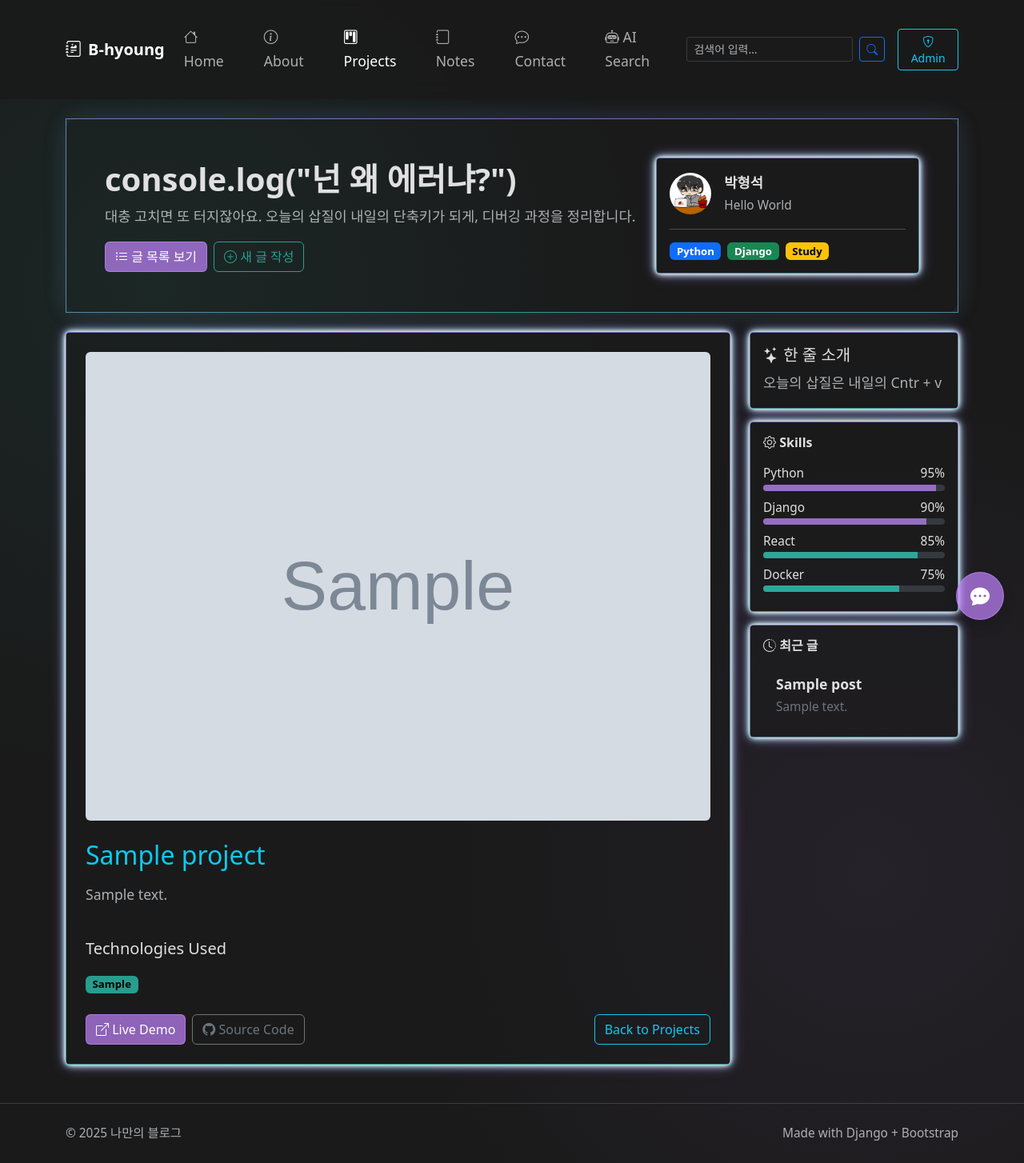
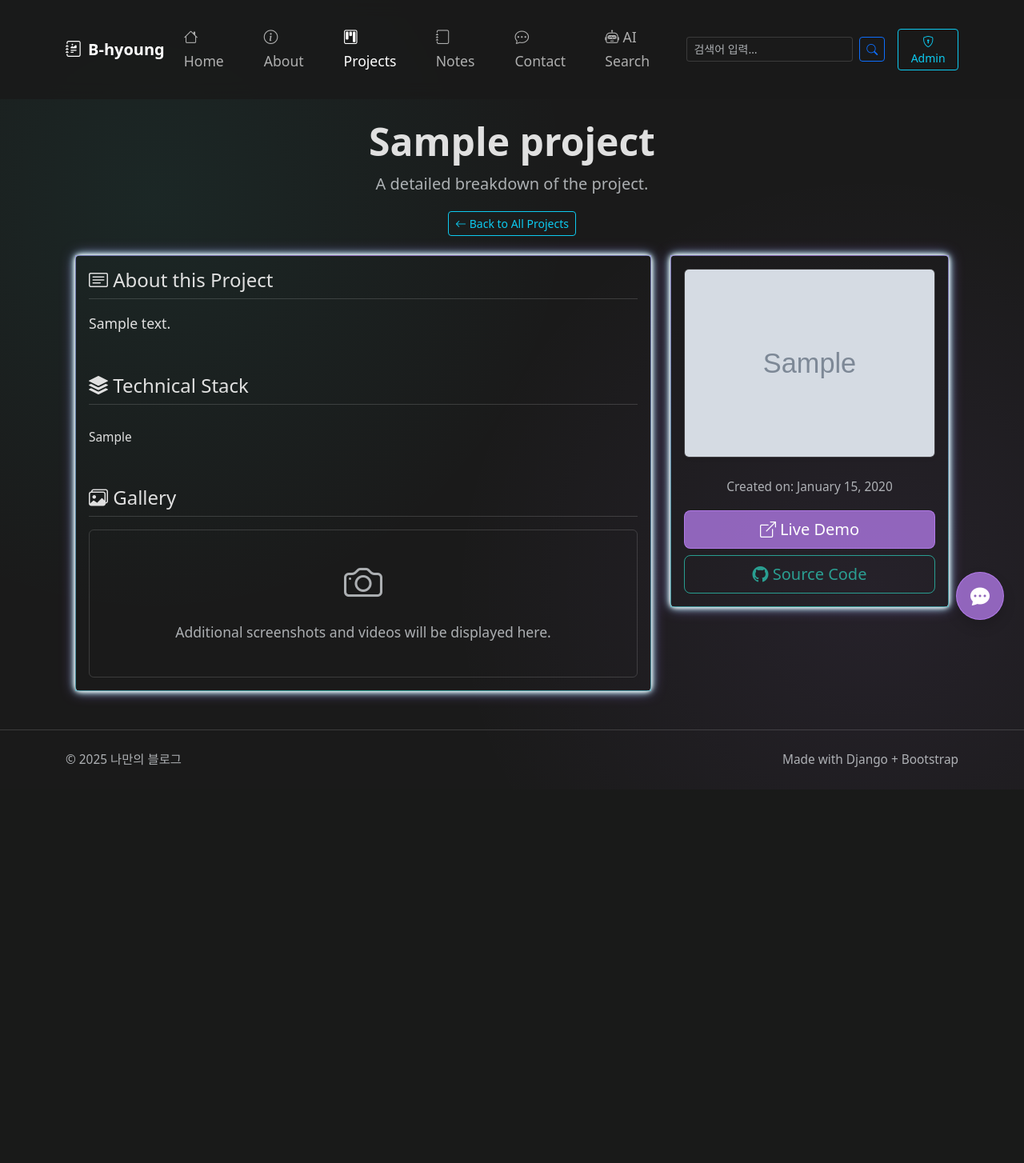
Before and after one commit to b-hyoung/django_myPortpolio, a Django app: page /projects/1/ in a window 1280 px wide. Shown: the whole page at 80% size. After the commit the page ends 959 px from the top, so only its background shows below. Run offline with Django 5.2, Linux system fonts and the light colour scheme; tables that the repository leaves empty hold one stand-in row (values such as "Sample post"); grey boxes marked "Sample" are stand-in pictures; parts of the project's set-up code (start-up, migrations or seed data) failed here and were passed over.

Commit message:
수정 : 이미지 및 프로젝트 디테일페이지

```diff
--- a/blog/context_processors.py
+++ b/blog/context_processors.py
@@ -1,9 +1,27 @@
 from .models import Post
+from projects.models import Project
 
 def recent_posts(request):
     recent_posts = Post.objects.order_by('-created_at')[:5]
     return {'recent_posts': recent_posts}
 
+def sidebar_projects(request):
+    projects = Project.objects.filter(is_visible=True).order_by('-created_at')[:4]
+
+    project_data = []
+    for project in projects:
+        techs = [tech.strip() for tech in project.technologies.split(',') if tech.strip()]
+
+        project_data.append({
+            'id': project.id,
+            'title': project.title,
+            'skills': techs[:3],
+            'more_skills': len(techs) > 3,
+        })
+
+    return {'sidebar_projects': project_data}
+
+
 def default_template_variables(request):
     return {
         'show_hero_section': True,
--- a/blog/templates/blog/base.html
+++ b/blog/templates/blog/base.html
@@ -10,6 +10,8 @@
   <link href="https://cdn.jsdelivr.net/npm/bootstrap@5.3.3/dist/css/bootstrap.min.css" rel="stylesheet">
   <!-- Bootstrap Icons -->
   <link rel="stylesheet" href="https://cdn.jsdelivr.net/npm/bootstrap-icons@1.11.3/font/bootstrap-icons.min.css">
+  <!-- Devicon -->
+  <link rel="stylesheet" href="https://cdn.jsdelivr.net/gh/devicons/devicon@latest/devicon.min.css">
 
   <title>{% block title %}B-hyoung{% endblock %}</title>
 
@@ -256,51 +258,29 @@
         </div>
       </div>
 
-      <!-- Skills -->
+      <!-- Projects -->
       <div class="card mb-3">
         <div class="card-body">
-          <h6 class="fw-bold mb-3"><i class="bi bi-gear"></i> Skills</h6>
-
-          <div class="mb-2">
-            <div class="d-flex justify-content-between small">
-                <span>Python</span>
-                <span>95%</span>
-            </div>
-            <div class="progress" style="height: 8px;">
-                <div class="progress-bar" role="progressbar" style="width: 95%; background-color: var(--laser-color-2);" aria-valuenow="95" aria-valuemin="0" aria-valuemax="100"></div>
-            </div>
+          <h6 class="fw-bold mb-3"><i class="bi bi-kanban"></i> Projects</h6>
+          <div class="list-group list-group-flush">
+            {% for project in sidebar_projects %}
+              <a href="{% url 'project_detail' project.id %}" class="list-group-item list-group-item-action bg-transparent d-flex justify-content-between align-items-start flex-wrap">
+                <div class="fw-semibold text-truncate">{{ project.title }}</div>
+                <div class="d-flex gap-1 mt-1 mt-sm-0">
+                  {% for skill in project.skills %}
+                    <span class="badge text-bg-secondary">{{ skill }}</span>
+                  {% endfor %}
+                  {% if project.more_skills %}
+                    <span class="badge text-bg-secondary">...</span>
+                  {% endif %}
+                </div>
+              </a>
+            {% empty %}
+              <div class="list-group-item text-secondary small">
+                아직 프로젝트가 없습니다.
+              </div>
+            {% endfor %}
           </div>
-
-          <div class="mb-2">
-            <div class="d-flex justify-content-between small">
-                <span>Django</span>
-                <span>90%</span>
-            </div>
-            <div class="progress" style="height: 8px;">
-                <div class="progress-bar" role="progressbar" style="width: 90%; background-color: var(--laser-color-2);" aria-valuenow="90" aria-valuemin="0" aria-valuemax="100"></div>
-            </div>
-          </div>
-
-          <div class="mb-2">
-            <div class="d-flex justify-content-between small">
-                <span>React</span>
-                <span>85%</span>
-            </div>
-            <div class="progress" style="height: 8px;">
-                <div class="progress-bar" role="progressbar" style="width: 85%; background-color: var(--laser-color-1);" aria-valuenow="85" aria-valuemin="0" aria-valuemax="100"></div>
-            </div>
-          </div>
-
-          <div class="mb-2">
-            <div class="d-flex justify-content-between small">
-                <span>Docker</span>
-                <span>75%</span>
-            </div>
-            <div class="progress" style="height: 8px;">
-                <div class="progress-bar" role="progressbar" style="width: 75%; background-color: var(--laser-color-1);" aria-valuenow="75" aria-valuemin="0" aria-valuemax="100"></div>
-            </div>
-          </div>
-
         </div>
       </div>
 
--- a/blog/templatetags/blog_tags.py
+++ b/blog/templatetags/blog_tags.py
@@ -1,5 +1,5 @@
 from django import template
-from django.utils.html import mark_safe
+from django.utils.html import mark_safe, format_html
 import markdown
 
 register = template.Library()
@@ -13,3 +13,89 @@ def startswith(text, starts):
 @register.filter
 def markdownify(text):
     return mark_safe(markdown.markdown(text, extensions=['extra', 'nl2br', 'fenced_code', 'codehilite'], extension_configs={'codehilite': {'css_class': 'highlight', 'noclasses': True}}))
+
+@register.simple_tag
+def get_tech_icon(technology_name):
+    """
+    Maps a technology name to a Devicon icon tag.
+    """
+    tech_name_lower = technology_name.lower().strip()
+
+    ICON_MAP = {
+        'python': 'devicon-python-plain',
+        'django': 'devicon-django-plain',
+        'javascript': 'devicon-javascript-plain',
+        'html': 'devicon-html5-plain',
+        'html5': 'devicon-html5-plain',
+        'css': 'devicon-css3-plain',
+        'css3': 'devicon-css3-plain',
+        'bootstrap': 'devicon-bootstrap-plain',
+        'react': 'devicon-react-original',
+        'vue': 'devicon-vuejs-plain',
+        'angular': 'devicon-angularjs-plain',
+        'typescript': 'devicon-typescript-plain',
+        'docker': 'devicon-docker-plain',
+        'postgresql': 'devicon-postgresql-plain',
+        'mysql': 'devicon-mysql-plain',
+        'sqlite': 'devicon-sqlite-plain',
+        'git': 'devicon-git-plain',
+        'github': 'devicon-github-original',
+        'gitlab': 'devicon-gitlab-plain',
+        'nginx': 'devicon-nginx-original',
+        'linux': 'devicon-linux-plain',
+        'ubuntu': 'devicon-ubuntu-plain',
+        'figma': 'devicon-figma-plain',
+        'svelte': 'devicon-svelte-plain',
+        'fastapi': 'devicon-fastapi-plain',
+        'firebase': 'devicon-firebase-plain',
+        'graphql': 'devicon-graphql-plain',
+        'redis': 'devicon-redis-plain',
+        'mongodb': 'devicon-mongodb-plain',
+        'nodejs': 'devicon-nodejs-plain',
+        'npm': 'devicon-npm-original-wordmark',
+        'yarn': 'devicon-yarn-plain',
+        'webpack': 'devicon-webpack-plain',
+        'babel': 'devicon-babel-plain',
+        'bash': 'devicon-bash-plain',
+        'c#': 'devicon-csharp-plain',
+        'c++': 'devicon-cplusplus-plain',
+        'go': 'devicon-go-plain',
+        'java': 'devicon-java-plain',
+        'kotlin': 'devicon-kotlin-plain',
+        'php': 'devicon-php-plain',
+        'ruby': 'devicon-ruby-plain',
+        'rust': 'devicon-rust-plain',
+        'swift': 'devicon-swift-plain',
+        'aws': 'devicon-amazonwebservices-original',
+        'azure': 'devicon-azure-plain',
+        'google cloud': 'devicon-googlecloud-plain',
+        'heroku': 'devicon-heroku-plain',
+        'digitalocean': 'devicon-digitalocean-plain',
+        'kubernetes': 'devicon-kubernetes-plain',
+        'jenkins': 'devicon-jenkins-plain',
+        'tailwind': 'devicon-tailwindcss-plain',
+        'sass': 'devicon-sass-original',
+        'less': 'devicon-less-plain-wordmark',
+        'jest': 'devicon-jest-plain',
+        'mocha': 'devicon-mocha-plain',
+        'selenium': 'devicon-selenium-original',
+        'blender': 'devicon-blender-original',
+        'photoshop': 'devicon-photoshop-plain',
+        'illustrator': 'devicon-illustrator-plain',
+        'premiere pro': 'devicon-premierepro-plain',
+        'after effects': 'devicon-aftereffects-plain',
+        'vscode': 'devicon-vscode-plain',
+        'visual studio': 'devicon-visualstudio-plain',
+        'pycharm': 'devicon-pycharm-plain',
+        'intellij': 'devicon-intellij-plain',
+        'webstorm': 'devicon-webstorm-plain',
+        'android': 'devicon-android-plain',
+        'apple': 'devicon-apple-original',
+        'windows': 'devicon-windows8-original',
+        'gemini api': 'devicon-google-plain',
+        'ai': 'devicon-google-plain',
+    }
+
+    icon_class = ICON_MAP.get(tech_name_lower, 'devicon-gear-plain') # Default to a gear icon
+
+    return format_html('<i class="{0} colored" style="font-size: 1.5rem;" title="{1}"></i>', icon_class, technology_name)
--- a/mysite/settings.py
+++ b/mysite/settings.py
@@ -87,6 +87,7 @@ TEMPLATES = [
                 'django.contrib.auth.context_processors.auth',
                 'django.contrib.messages.context_processors.messages',
                 'blog.context_processors.recent_posts',
+                'blog.context_processors.sidebar_projects',
                 'blog.context_processors.default_template_variables',
             ],
         },
--- a/mysite/urls.py
+++ b/mysite/urls.py
@@ -19,6 +19,7 @@ from django.urls import path, include
 from django.conf import settings
 from django.conf.urls.static import static
 
+
 urlpatterns = [
     path("admin/", admin.site.urls),
     path("notes/", include("notes.urls")),
@@ -29,5 +30,4 @@ urlpatterns = [
     # path('markdownx/', include('markdownx.urls')), # markdownx URLs
 ]
 
-if settings.DEBUG:
-    urlpatterns += static(settings.MEDIA_URL, document_root=settings.MEDIA_ROOT)
+urlpatterns += static(settings.MEDIA_URL, document_root=settings.MEDIA_ROOT)
--- a/projects/templates/projects/project_detail.html
+++ b/projects/templates/projects/project_detail.html
@@ -1,43 +1,85 @@
 {% extends "blog/base.html" %}
 {% load static %}
+{% load blog_tags %}
 
-{% block title %}{{ project.title }} - Projects{% endblock %}
+{% block title %}{{ project.title }} - Project Details{% endblock %}
+
+{% block hero_section %}{% endblock %}
 
 {% block content %}
-<div class="row">
-    <div class="col-lg-12">
-        <div class="card p-4">
-            {% if project.image %}
-            <img src="{{ project.image.url }}" class="img-fluid rounded mb-4" alt="{{ project.title }}">
-            {% endif %}
-
-            <h1 class="h2 text-info mb-3">{{ project.title }}</h1>
-
-            <div class="mb-4">
-                <p class="text-body-secondary">{{ project.description }}</p>
+<div class="container-fluid mt-4">
+    <!-- Project Header -->
+    <div class="text-center mb-4">
+        <h1 class="display-5 fw-bold">{{ project.title }}</h1>
+        <p class="text-body-secondary fs-5">A detailed breakdown of the project.</p>
+        <a href="{% url 'project_list' %}" class="btn btn-sm btn-outline-info">
+            <i class="bi bi-arrow-left"></i> Back to All Projects
+        </a>
     </div>
 
-            <div class="mb-4">
-                <h5 class="mb-3">Technologies Used</h5>
+    <div class="row g-4">
+        <!-- Left Column: Main Content Flow -->
+        <div class="col-lg-8">
+            <div class="card hero">
+                <div class="card-body">
+                    <!-- About Section -->
+                    <div class="mb-5">
+                        <h4 class="mb-3 border-bottom pb-2"><i class="bi bi-card-text"></i> About this Project</h4>
+                        <p class="text-body-secondary" style="line-height: 1.8;">
+                            {{ project.description|linebreaks }}
+                        </p>
+                    </div>
+
+                    <!-- Technical Stack Section -->
+                    <div class="mb-5">
+                        <h4 class="mb-4 border-bottom pb-2"><i class="bi bi-stack"></i> Technical Stack</h4>
+                        <div class="d-flex flex-wrap align-items-center gap-4">
                             {% for tech in project.technologies.split %}
-                    <span class="badge" style="background-color: var(--laser-color-1); color: #000;">{{ tech }}</span>
+                                <div class="text-center">
+                                    {% get_tech_icon tech %}
+                                    <div class="small mt-1">{{ tech.strip }}</div>
+                                </div>
                             {% endfor %}
                         </div>
+                    </div>
 
-            <div class="d-flex gap-2">
+                    <!-- Gallery Section -->
+                    <div>
+                        <h4 class="mb-3 border-bottom pb-2"><i class="bi bi-images"></i> Gallery</h4>
+                        <div class="text-center text-body-secondary p-4 border rounded">
+                            <i class="bi bi-camera" style="font-size: 3rem;"></i>
+                            <p class="mt-2">Additional screenshots and videos will be displayed here.</p>
+                        </div>
+                    </div>
+                </div>
+            </div>
+        </div>
+
+        <!-- Right Column: Sticky Info -->
+        <div class="col-lg-4">
+            <div class="card hero" style="position: sticky; top: 100px;">
+                {% if project.image %}
+                <div class="card-body text-center">
+                    <img src="{{ project.image.url }}" class="img-fluid rounded shadow-sm mb-4" alt="{{ project.title }}" style="border: 1px solid var(--bs-border-color);">
+
+                    <p class="text-body-secondary small mb-3">
+                        Created on: {{ project.created_at|date:"F j, Y" }}
+                    </p>
+
+                     <div class="d-grid gap-2">
                         {% if project.live_link %}
-                <a href="{{ project.live_link }}" class="btn btn-primary" target="_blank">
+                        <a href="{{ project.live_link }}" class="btn btn-lg btn-primary" target="_blank">
                             <i class="bi bi-box-arrow-up-right"></i> Live Demo
                         </a>
                         {% endif %}
                         {% if project.source_link %}
-                <a href="{{ project.source_link }}" class="btn btn-outline-secondary" target="_blank">
+                        <a href="{{ project.source_link }}" class="btn btn-lg btn-outline-success" target="_blank">
                             <i class="bi bi-github"></i> Source Code
                         </a>
                         {% endif %}
-                <a href="{% url 'project_list' %}" class="btn btn-outline-info ms-auto">
-                    Back to Projects
-                </a>
+                    </div>
+                </div>
+                {% endif %}
             </div>
         </div>
     </div>
--- a/projects/views.py
+++ b/projects/views.py
@@ -7,4 +7,8 @@ def project_list(request):
 
 def project_detail(request, project_id):
     project = get_object_or_404(Project, pk=project_id)
-    return render(request, 'projects/project_detail.html', {'project': project})
+    context = {
+        'project': project,
+        'hide_layout_elements': True,
+    }
+    return render(request, 'projects/project_detail.html', context)
```
Lines whose indentation alone changed are shown as unchanged.
